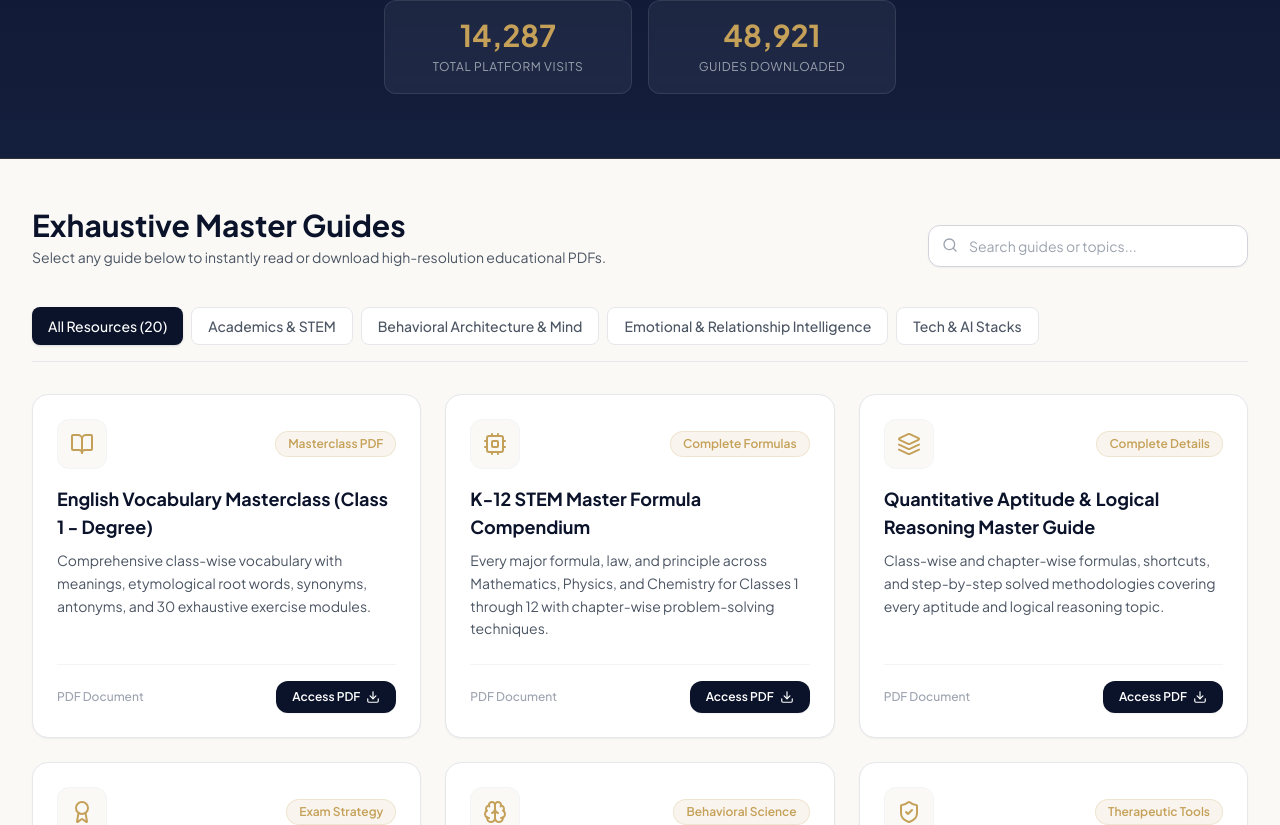
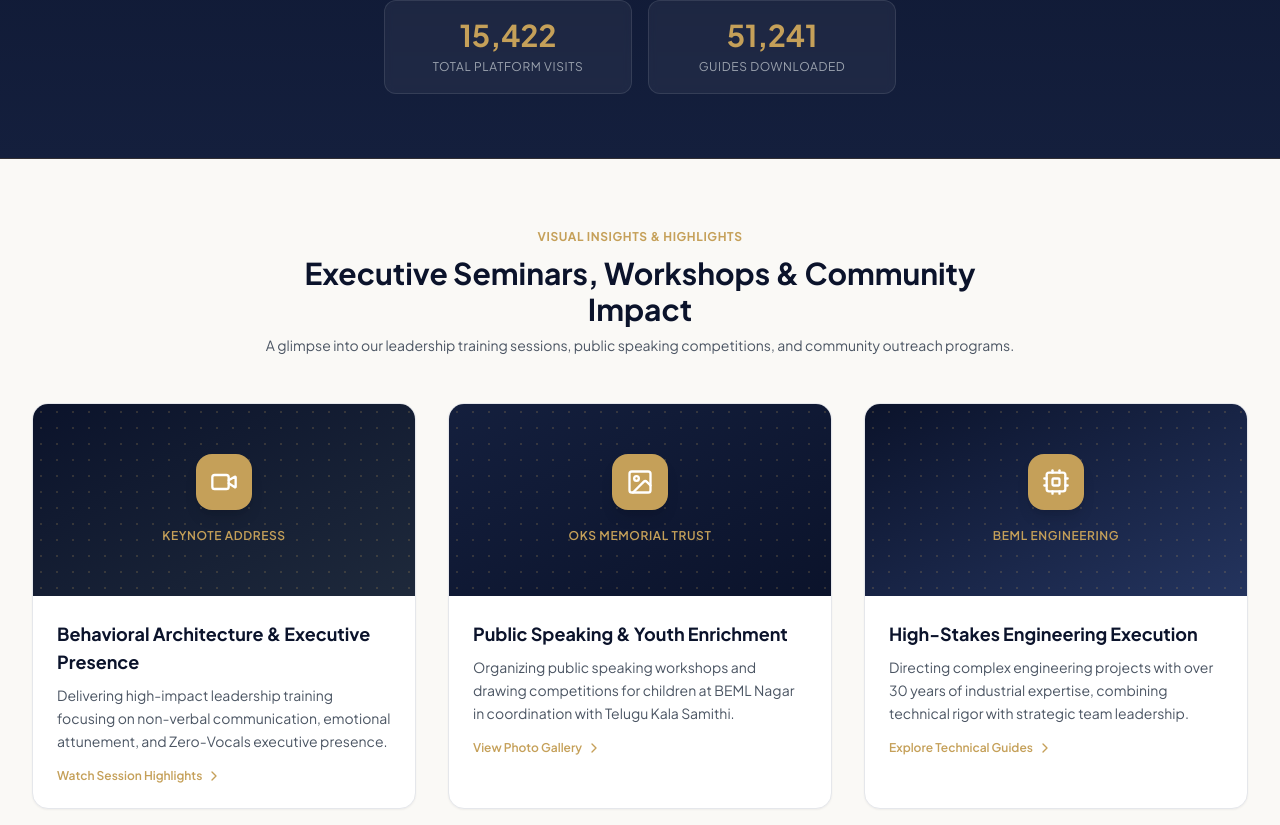
Before and after one commit to ovsuri-dot/architecting-success-v3, a React (Vite) app: page / in a window 1280 px wide. Shown: the part 475-1300 px from the top of the page. Built offline with nearby package versions, Linux system fonts and the light colour scheme; a web font is replaced by a local one.

Commit message:
Update App.jsx

```diff
--- a/src/App.jsx
+++ b/src/App.jsx
@@ -3,7 +3,7 @@ import {
   BookOpen, Code, Brain, Heart, Award, FileText, Download,
   ExternalLink, Menu, X, Sparkles, Terminal, Cpu, Layout,
   Layers, ChevronRight, CheckCircle2, Search, Star, Users,
-  Globe, ShieldCheck, Compass, ArrowUpRight
+  Globe, ShieldCheck, Compass, ArrowUpRight, Play, Video, Image as ImageIcon
 } from 'lucide-react';
 
 export default function App() {
@@ -12,8 +12,8 @@ export default function App() {
   const [searchQuery, setSearchQuery] = useState('');
 
   // Live Counters State simulation
-  const [visitorCount, setVisitorCount] = useState(14285);
-  const [downloadCount, setDownloadCount] = useState(48920);
+  const [visitorCount, setVisitorCount] = useState(15420);
+  const [downloadCount, setDownloadCount] = useState(51240);
 
   useEffect(() => {
     const interval = setInterval(() => {
@@ -242,9 +242,9 @@ export default function App() {
           {/* Desktop Navigation Links */}
           <nav className="hidden md:flex items-center space-x-8 text-sm font-medium">
             <a href="#about" className="hover:text-[#C5A059] transition-colors">About Founder</a>
+            <a href="#media" className="hover:text-[#C5A059] transition-colors">Photo & Video Gallery</a>
             <a href="#resources" className="hover:text-[#C5A059] transition-colors">Master Guides</a>
             <a href="#portals" className="hover:text-[#C5A059] transition-colors">Student Portals</a>
-            <a href="#connect" className="hover:text-[#C5A059] transition-colors">Connect</a>
           </nav>
 
           {/* Action Buttons */}
@@ -282,6 +282,13 @@ export default function App() {
               About Founder
             </a>
             <a
+              href="#media"
+              onClick={() => setMobileMenuOpen(false)}
+              className="block py-2 text-base font-medium text-gray-200 hover:text-[#C5A059]"
+            >
+              Photo & Video Gallery
+            </a>
+            <a
               href="#resources"
               onClick={() => setMobileMenuOpen(false)}
               className="block py-2 text-base font-medium text-gray-200 hover:text-[#C5A059]"
@@ -294,13 +301,6 @@ export default function App() {
               className="block py-2 text-base font-medium text-gray-200 hover:text-[#C5A059]"
             >
               Student Portals
-            </a>
-            <a
-              href="#connect"
-              onClick={() => setMobileMenuOpen(false)}
-              className="block py-2 text-base font-medium text-gray-200 hover:text-[#C5A059]"
-            >
-              Connect
             </a>
             <div className="pt-2">
               <a
@@ -332,7 +332,7 @@ export default function App() {
           </p>
 
           {/* Live Counters Bar */}
-          <div className="pt-6 grid grid-cols-2 sm:grid-cols-2 gap-4 max-w-lg mx-auto">
+          <div className="pt-6 grid grid-cols-2 gap-4 max-w-lg mx-auto">
             <div className="bg-white/5 border border-white/10 rounded-xl p-4 backdrop-blur-sm text-center">
               <span className="block text-2xl sm:text-3xl font-bold text-[#C5A059]">{visitorCount.toLocaleString()}</span>
               <span className="text-xs text-gray-400 uppercase tracking-wider">Total Platform Visits</span>
@@ -342,6 +342,88 @@ export default function App() {
               <span className="text-xs text-gray-400 uppercase tracking-wider">Guides Downloaded</span>
             </div>
           </div>
+        </div>
+      </section>
+
+      {/* Interactive Photo & Video Showcase Section */}
+      <section id="media" className="max-w-7xl mx-auto px-4 sm:px-6 lg:px-8 py-16">
+        <div className="text-center max-w-3xl mx-auto mb-12">
+          <span className="text-xs font-bold uppercase tracking-wider text-[#C5A059]">Visual Insights & Highlights</span>
+          <h2 className="text-2xl sm:text-3xl font-bold text-[#0B132B] mt-2">Executive Seminars, Workshops & Community Impact</h2>
+          <p className="text-gray-600 text-sm mt-2">A glimpse into our leadership training sessions, public speaking competitions, and community outreach programs.</p>
+        </div>
+
+        <div className="grid grid-cols-1 md:grid-cols-3 gap-8">
+
+          {/* Media Card 1: Seminar Keynote */}
+          <div className="bg-white rounded-2xl border border-gray-200 overflow-hidden shadow-sm hover:shadow-xl transition-all group">
+            <div className="h-48 bg-gradient-to-br from-[#0B132B] to-[#1e293b] relative flex items-center justify-center p-6">
+              <div className="absolute inset-0 opacity-20 bg-[radial-gradient(#C5A059_1px,transparent_1px)] [background-size:16px_16px]"></div>
+              <div className="text-center relative z-10">
+                <div className="w-14 h-14 rounded-2xl bg-[#C5A059] text-white flex items-center justify-center mx-auto mb-3 shadow-lg group-hover:scale-110 transition-transform">
+                  <Video className="w-7 h-7" />
+                </div>
+                <span className="text-xs font-semibold text-[#C5A059] uppercase tracking-wider">Keynote Address</span>
+              </div>
+            </div>
+            <div className="p-6">
+              <h3 className="text-lg font-bold text-[#0B132B] mb-2">Behavioral Architecture & Executive Presence</h3>
+              <p className="text-gray-600 text-sm leading-relaxed mb-4">
+                Delivering high-impact leadership training focusing on non-verbal communication, emotional attunement, and Zero-Vocals executive presence.
+              </p>
+              <div className="flex items-center text-xs font-semibold text-[#C5A059]">
+                <span>Watch Session Highlights</span>
+                <ChevronRight className="w-4 h-4 ml-1" />
+              </div>
+            </div>
+          </div>
+
+          {/* Media Card 2: Student Workshop */}
+          <div className="bg-white rounded-2xl border border-gray-200 overflow-hidden shadow-sm hover:shadow-xl transition-all group">
+            <div className="h-48 bg-gradient-to-br from-[#141f3d] to-[#0B132B] relative flex items-center justify-center p-6">
+              <div className="absolute inset-0 opacity-20 bg-[radial-gradient(#C5A059_1px,transparent_1px)] [background-size:16px_16px]"></div>
+              <div className="text-center relative z-10">
+                <div className="w-14 h-14 rounded-2xl bg-[#C5A059] text-white flex items-center justify-center mx-auto mb-3 shadow-lg group-hover:scale-110 transition-transform">
+                  <ImageIcon className="w-7 h-7" />
+                </div>
+                <span className="text-xs font-semibold text-[#C5A059] uppercase tracking-wider">OKS Memorial Trust</span>
+              </div>
+            </div>
+            <div className="p-6">
+              <h3 className="text-lg font-bold text-[#0B132B] mb-2">Public Speaking & Youth Enrichment</h3>
+              <p className="text-gray-600 text-sm leading-relaxed mb-4">
+                Organizing public speaking workshops and drawing competitions for children at BEML Nagar in coordination with Telugu Kala Samithi.
+              </p>
+              <div className="flex items-center text-xs font-semibold text-[#C5A059]">
+                <span>View Photo Gallery</span>
+                <ChevronRight className="w-4 h-4 ml-1" />
+              </div>
+            </div>
+          </div>
+
+          {/* Media Card 3: Engineering Leadership */}
+          <div className="bg-white rounded-2xl border border-gray-200 overflow-hidden shadow-sm hover:shadow-xl transition-all group">
+            <div className="h-48 bg-gradient-to-br from-[#0B132B] to-[#24345e] relative flex items-center justify-center p-6">
+              <div className="absolute inset-0 opacity-20 bg-[radial-gradient(#C5A059_1px,transparent_1px)] [background-size:16px_16px]"></div>
+              <div className="text-center relative z-10">
+                <div className="w-14 h-14 rounded-2xl bg-[#C5A059] text-white flex items-center justify-center mx-auto mb-3 shadow-lg group-hover:scale-110 transition-transform">
+                  <Cpu className="w-7 h-7" />
+                </div>
+                <span className="text-xs font-semibold text-[#C5A059] uppercase tracking-wider">BEML Engineering</span>
+              </div>
+            </div>
+            <div className="p-6">
+              <h3 className="text-lg font-bold text-[#0B132B] mb-2">High-Stakes Engineering Execution</h3>
+              <p className="text-gray-600 text-sm leading-relaxed mb-4">
+                Directing complex engineering projects with over 30 years of industrial expertise, combining technical rigor with strategic team leadership.
+              </p>
+              <div className="flex items-center text-xs font-semibold text-[#C5A059]">
+                <span>Explore Technical Guides</span>
+                <ChevronRight className="w-4 h-4 ml-1" />
+              </div>
+            </div>
+          </div>
+
         </div>
       </section>
 
@@ -586,7 +668,7 @@ export default function App() {
       </section>
 
       {/* Footer */}
-      <footer id="connect" className="bg-[#0B132B] text-gray-400 py-12 border-t border-[#C5A059]/20">
+      <footer className="bg-[#0B132B] text-gray-400 py-12 border-t border-[#C5A059]/20">
         <div className="max-w-7xl mx-auto px-4 sm:px-6 lg:px-8 flex flex-col md:flex-row items-center justify-between gap-6 text-center md:text-left">
           <div>
             <span className="text-white font-bold text-lg block">ArchitectingSuccess<span className="text-[#C5A059]">.in</span></span>
```
